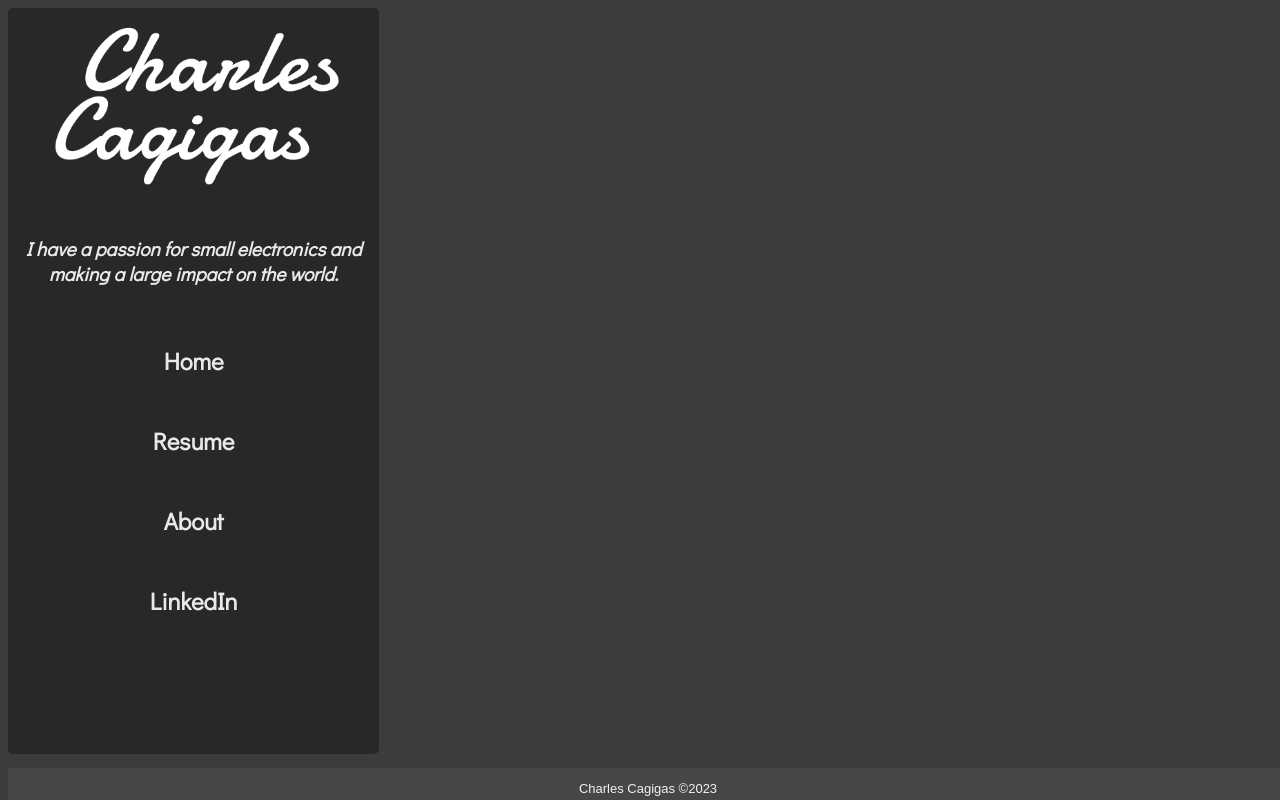
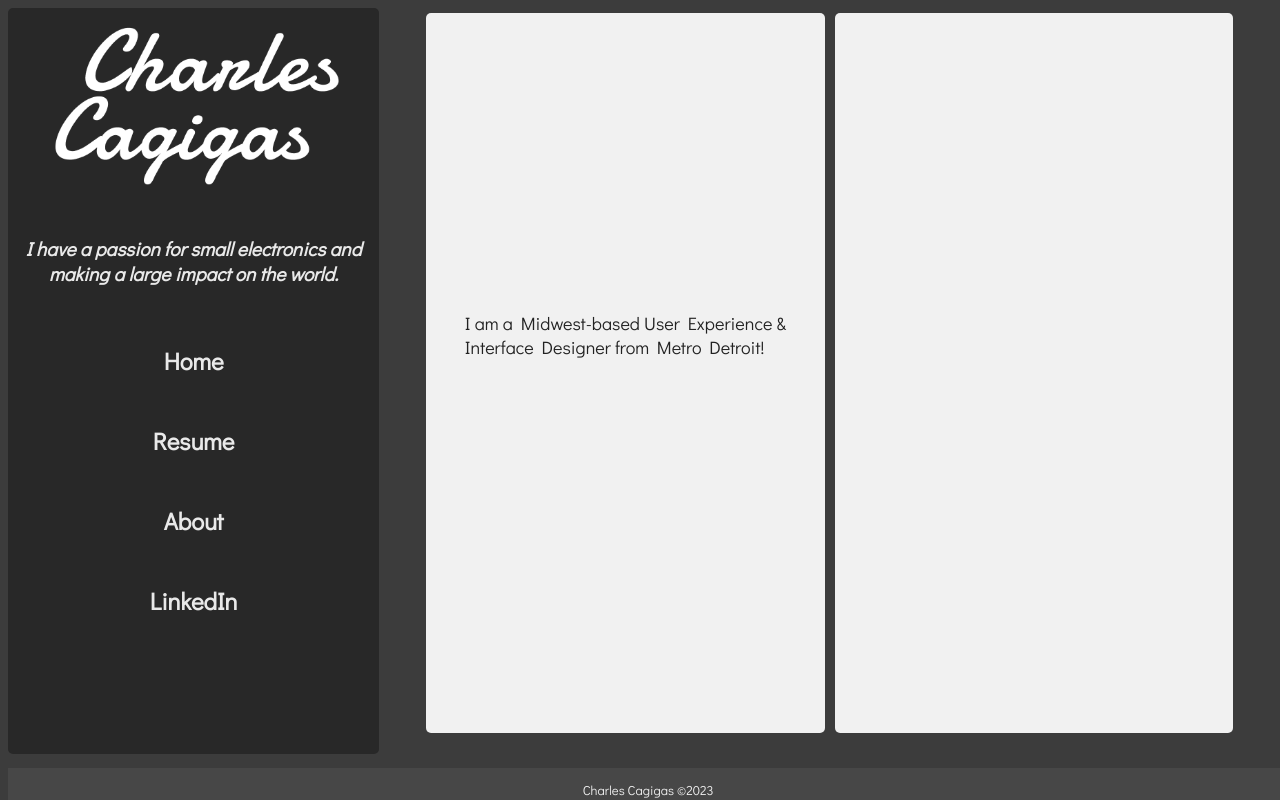
Before and after one commit to Charliecagigas-exe/charliecagigas-exe.github.io, a plain HTML site: page March16Portfolio/portfolio/AboutMe.html in a window 1280 px wide. Drawn offline with Linux system fonts and the light colour scheme.

Commit message:
added content to about me page

```diff
--- a/March16Portfolio/portfolio/AboutMe.html
+++ b/March16Portfolio/portfolio/AboutMe.html
@@ -60,6 +60,13 @@
 
     <main>
         <div class="contentContainer">
+            <div class="aboutMeTextContainer">
+                <p class="aboutMeText">I am a Midwest-based User Experience & Interface Designer from Metro Detroit!</p>
+                <p class="aboutMeText"></p>
+            </div>
+            <div class="aboutMePhotoContainer">
+                <img>
+            </div>
 
         </div>
     </main>
--- a/March16Portfolio/portfolio/style.css
+++ b/March16Portfolio/portfolio/style.css
@@ -420,7 +420,7 @@ article>h3 {
     margin-left: 4vw;
 }
 
-h2, h3 {
+h2, h3, p {
     font-family: 'Didact Gothic', sans-serif;
     text-justify: inter-word;
 }
@@ -526,7 +526,41 @@ LED App Styles
     transition: all 0.5s ease;
   }
 
+/*about me page*/
+.aboutMeTextContainer{
+    width: 45%;
+    height: 90vh;
+    display: flex;
+    justify-content: center;
+    align-items: center;
+    flex-direction: column;
+    margin: 5px;
+    background-color: #f1f1f1;
+    float : left;
+    border-radius: 5px;
+}
 
+.aboutMeText {
+    color: #222;
+    font-size: large;
+    text-align: justify;
+    text-justify: inter-word;
+    font-family: 'Didact Gothic', sans-serif;
+    margin:3vw;
+}
+
+.aboutMePhotoContainer {
+    width: 45%;
+    height: 90vh;
+    display: flex;
+    justify-content: center;
+    align-items: center;
+    flex-direction: column;
+    margin: 5px;
+    background-color: #f1f1f1;
+    float: right;
+    border-radius: 5px;
+}
 
 
 
```
Also changed, not shown: March16Portfolio/portfolio/ProjectDescriptions/aboutme.txt (added).
